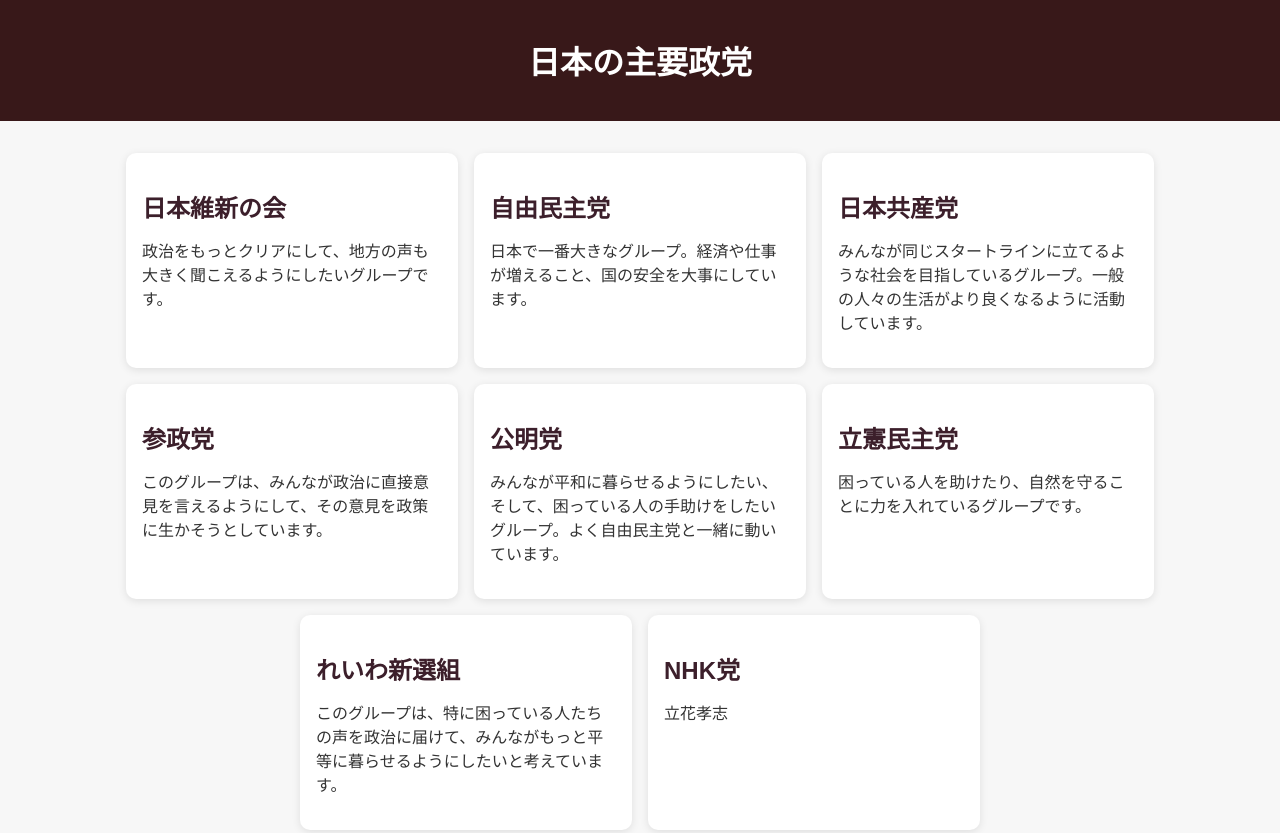
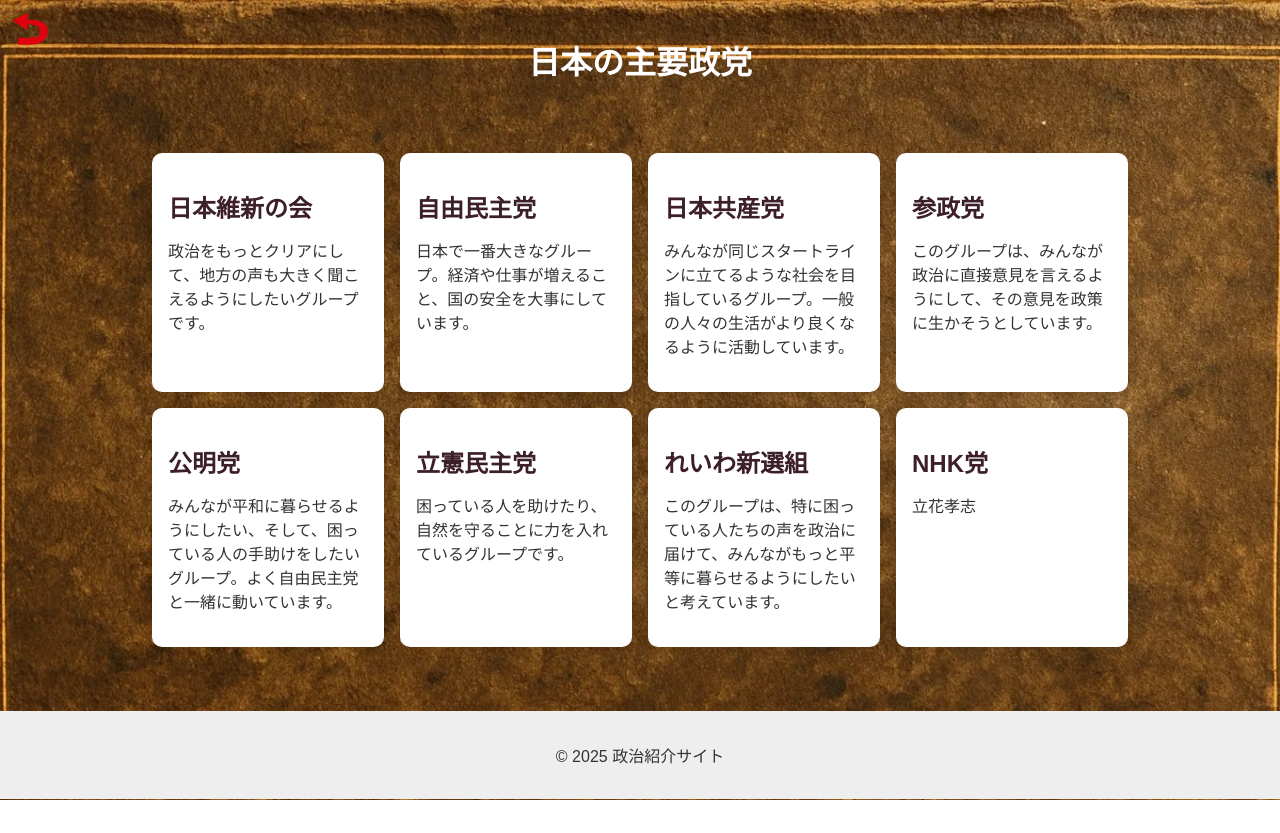
Before and after one commit to SotaAraki/PolitZukan, a website: page public/PZDetail.html in a window 1280 px wide. Shown: the top 833 px of the page. After the commit the page ends 800 px from the top, so only its background shows below. Drawn offline with Linux system fonts and the light colour scheme.

Commit message:
[update]政党画面遷移
政党紹介画面の背景を編集
ホーム画面から遷移できるように

```diff
--- a/public/PZDetail.html
+++ b/public/PZDetail.html
@@ -7,6 +7,8 @@
   <link rel="stylesheet" href="styles/PZDetail.css" />
 </head>
 <body>
+  <div id="header"></div>
+
   <header>
     <h1>日本の主要政党</h1>
   </header>
@@ -100,6 +102,12 @@
         document.getElementById('detailDialog').showModal();
       });
     });
+
+    fetch('header.html')
+    .then(res => res.text())
+    .then(html => {
+      document.getElementById('header').innerHTML = html;
+    });
   </script>
 </body>
 </html>
--- a/public/styles/PZDetail.css
+++ b/public/styles/PZDetail.css
@@ -2,10 +2,20 @@
    ベース設定
 ======================== */
 body {
+  background: url("../image/background.jpg") no-repeat center center fixed;
+  background-size: cover;
+  justify-content: center;
+  align-items: center;
+  overflow: hidden;
+  position: relative;
+
+  overflow-x: hidden; /* スクロール防ぐ:hidden */
+  overflow-y: hidden;   /* スクロール許可:auto */
+
   font-family: sans-serif;
   margin: 0;
   padding: 0;
-  background-color: #f7f7f7;
+  /* background-color: #f7f7f7; */
   color: #333;
 }
 
@@ -13,7 +23,7 @@
    ヘッダー
 ======================== */
 header {
-  background-color: #381819;
+  /* background-color: #381819; */
   color: white;
   padding: 1rem;
   text-align: center;
@@ -35,7 +45,7 @@
 ======================== */
 .party-card {
   background-color: white;
-  width: 300px;
+  width: 200px;
   padding: 1rem;
   border-radius: 10px;
   box-shadow: 0 2px 8px rgba(0, 0, 0, 0.1);
@@ -127,3 +137,14 @@
 .close-btn button:hover {
   background-color: #5a2d3a;
 }
+
+/* 戻るボタン */
+#modorubutton {
+  position: fixed;        /* 常に画面の同じ場所に表示 */
+  top: 10px;              /* 上から10px */
+  left: 10px;             /* 左から10px */
+  width: 40px;            /* 適度なサイズ */
+  height: auto;
+  cursor: pointer;
+  z-index: 1000;          /* 前面に表示 */
+}
```
Also changed, not shown: public/PZHome.html (+4 -1 lines), public/image/Detail-icon.png (added).
